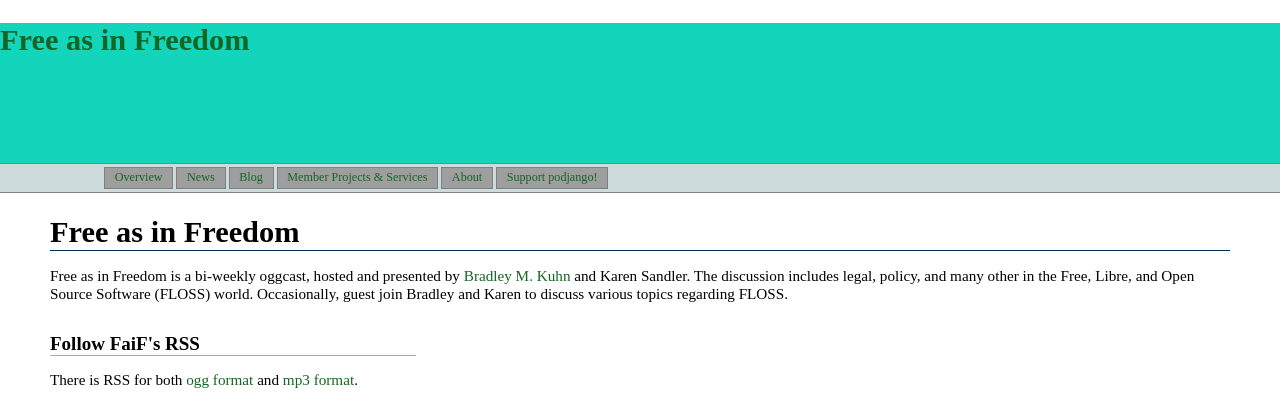
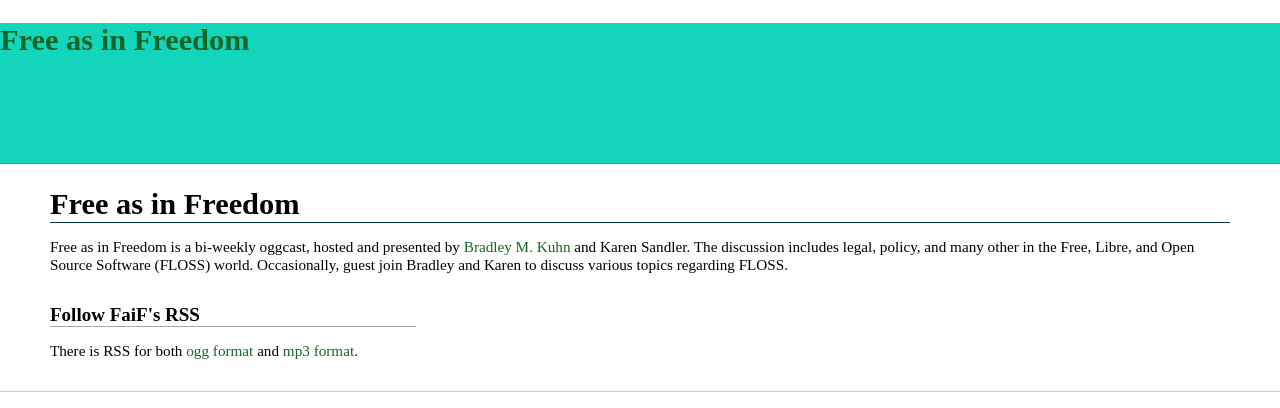
Before and after one commit to bkuhn/podjango, a Django app: template podjango/templates/frontpage.html in a window 1280 px wide. Shown: the top 408 px of the page. Run offline with Django 3.2, Linux system fonts and the light colour scheme; the template is opened without the code that fills it, so the values that code supplies are empty; grey boxes are pictures that could not be loaded.

Commit message:
Improved templates

```diff
--- a/podjango/templates/base_podcast.html
+++ b/podjango/templates/base_podcast.html
@@ -5,11 +5,9 @@
 
 {% extends "base_standard.html" %}
 
-{% block category %}podcast{% endblock %}
-
 {% block head %}
-<link rel="alternate" type="application/rss+xml" title="MP3 Audio Feed for Free as in Freedom" href="/feeds/podcast-mp3/" />
-<link rel="alternate" type="application/rss+xml" title="Ogg/Vorbis Audio Feed for Free as in Freedom" href="/feeds/podcast-ogg/" />
+<link rel="alternate" type="application/rss+xml" title="MP3 Audio Feed for Free as in Freedom" href="/feeds/cast-mp3/" />
+<link rel="alternate" type="application/rss+xml" title="Ogg/Vorbis Audio Feed for Free as in Freedom" href="/feeds/cast-ogg/" />
 {% endblock %}
 
 {% block internal_navigate %}
@@ -21,14 +19,14 @@
 {% endfor %}
 </ul>
 
-<p><a href="/podcast/">All podcasts...</a></p>
+<p><a href="/cast/">All oggcasts...</a></p>
 <!-- Query is not working right now! -->
 <!-- <p><a href="/podcast/query/">Query...</a></p> -->
 
 {% endblock %}
 
 {% block copyright_info %}
-<p>Free as in Freedom is produced by <a href="http://adventuresinopensource.blogspot.com/">Dan Lynch</a>
+<p>Free as in Freedom is produced by <a href="http://danlynch.org/blog/">Dan Lynch</a>
   of <a href="http://www.halfbakedmedia.com/">half baked media</a>.  Theme
   music written and performed
   by <a href="http://www.miketarantino.com">Mike Tarantino</a>
@@ -41,7 +39,7 @@
    /></a><br />The content
    of <span xmlns:dc="http://purl.org/dc/elements/1.1/"
    href="http://purl.org/dc/dcmitype/Sound" rel="dc:type">our
-   podcasts</span> and the accompanying show notes are licensed under
+   oggcasts</span> and the accompanying show notes are licensed under
    a <a rel="license"
    href="http://creativecommons.org/licenses/by-nd/3.0/us/">Creative
    Commons Attribution-No Derivative Works 3.0 United States License</a>.</p>
--- a/podjango/templates/base_standard.html
+++ b/podjango/templates/base_standard.html
@@ -16,19 +16,6 @@
     <div id="podjangoheader">
       <h1><a href="/">Free as in Freedom</a></h1>
     </div>
-    <div id="navbar-outer">
-      <div id="navbar">
-	<ul>
-          <li class="overview"><a href="/overview/">Overview</a></li>
-          <li class="news"><a href="/news/">News</a></li>
-          <li class="blog"><a href="/blog/">Blog</a></li>
-	  <li class="Members"><a href="/members/">Member Projects &amp; Services</a></li>
-          <li class="About"><a href="/about/">About</a></li>
-	  <li class="donate"><a href="/donate/">Support podjango!</a></li>
-	</ul>
-      </div>
-      <div id="navbar-clear"></div>
-    </div>
       {% block outercontent %}<div id="mainContent">{% block content %}{% endblock %}</div>{% endblock %}
     <div id="podjangofooter">
       <p class="copyright_info">{% block copyright_info %}This page is licensed under the <a href="http://creativecommons.org/licenses/by-nd/3.0/us/legalcode">Creative Commons Attribution-NoDerivs 3.0 United States License</a>.<br />If you would like to make a derivative work of this page (e.g. a translation), <a href="http://www.softwarefreedom.org/about/contact/"> please contact us</a>. {% endblock %}</p>
```
